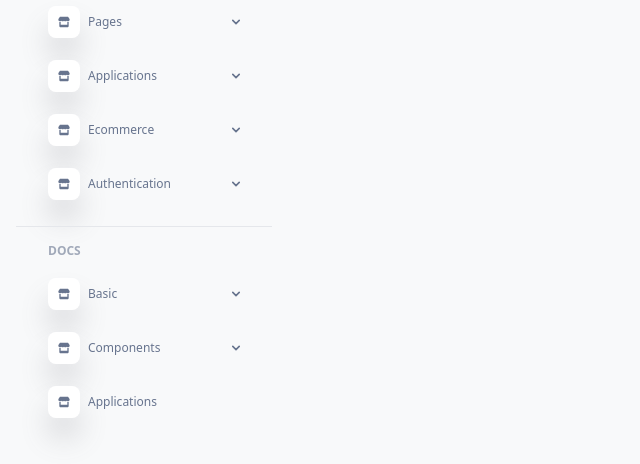
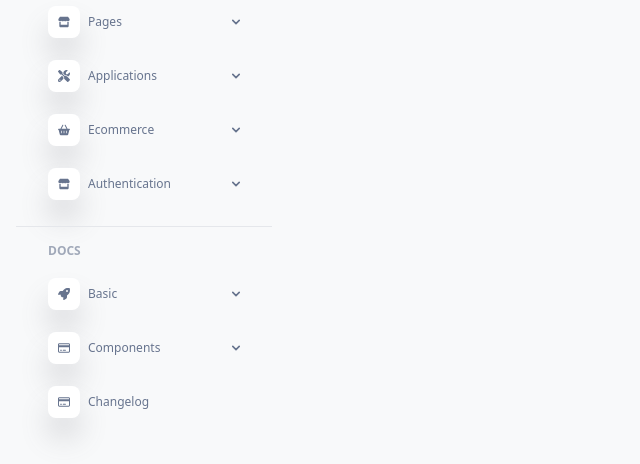
Before and after one commit to ChShehroz/SideBar-React, a React (Create React App) app: page / in a window 1280 px wide. Shown: the part 212-676 px from the top of the page, without its empty margins (0-640 px from the left). Built offline with nearby package versions, Linux system fonts and the light colour scheme.

Commit message:
add Icon

```diff
--- a/src/Components/SideBar/SideBar.tsx
+++ b/src/Components/SideBar/SideBar.tsx
@@ -1,12 +1,19 @@
 import React from "react";
 import logo from "../../Assest/Images/logo-ct-dark.png";
 import { FontAwesomeIcon } from "@fortawesome/react-fontawesome";
-import { faAngleDown, faStore } from "@fortawesome/free-solid-svg-icons";
+import {
+  faAngleDown,
+  faBasketShopping,
+  faRocket,
+  faScrewdriverWrench,
+  faStore,
+} from "@fortawesome/free-solid-svg-icons";
 import "../../Assest/Style/Index.css";
+import { faCreditCard } from "@fortawesome/free-regular-svg-icons";
 
 const SideBar = () => {
   return (
-    <aside className="fixed w-64 bg-[#e5e9ed] mt-4 mr-0 mb-4 ml-4 bg-transparent rounded-2xl overflow overscroll-y-auto">
+    <aside className=" w-64 bg-[#e5e9ed] mt-4 mr-0 mb-4 ml-4 bg-transparent rounded-2xl ">
       <div className="h-20 px-8 py-6">
         <a className="flex items-center">
           <img className="max-h-8" src={logo} alt="main-logo" />
@@ -83,7 +90,10 @@ const SideBar = () => {
               className="flex items-center w-full whitespace-nowrap px-4 py-2.5 mx-4 my-0"
             >
               <div className="w-8 h-8 flex bg-white rounded-lg justify-center items-center mr-2 boxShadow">
-                <FontAwesomeIcon className="h-3 w-3" icon={faStore} />
+                <FontAwesomeIcon
+                  className="h-3 w-3"
+                  icon={faScrewdriverWrench}
+                />
               </div>
 
               <span className="text-xs text-[#67748e] font-medium leading-6">
@@ -114,7 +124,7 @@ const SideBar = () => {
               className="flex items-center w-full whitespace-nowrap px-4 py-2.5 mx-4 my-0"
             >
               <div className="w-8 h-8 flex bg-white rounded-lg justify-center items-center mr-2 boxShadow">
-                <FontAwesomeIcon className="h-3 w-3" icon={faStore} />
+                <FontAwesomeIcon className="h-3 w-3" icon={faBasketShopping} />
               </div>
 
               <span className="text-xs text-[#67748e] font-medium leading-6">
@@ -182,7 +192,7 @@ const SideBar = () => {
               className="flex items-center w-full whitespace-nowrap px-4 py-2.5 mx-4 my-0"
             >
               <div className="w-8 h-8 flex bg-white rounded-lg justify-center items-center mr-2 boxShadow">
-                <FontAwesomeIcon className="h-3 w-3" icon={faStore} />
+                <FontAwesomeIcon className="h-3 w-3" icon={faRocket} />
               </div>
 
               <span className="text-xs text-[#67748e] font-medium leading-6">
@@ -213,7 +223,7 @@ const SideBar = () => {
               className="flex items-center w-full whitespace-nowrap px-4 py-2.5 mx-4 my-0"
             >
               <div className="w-8 h-8 flex bg-white rounded-lg justify-center items-center mr-2 boxShadow">
-                <FontAwesomeIcon className="h-3 w-3" icon={faStore} />
+                <FontAwesomeIcon className="h-3 w-3" icon={faCreditCard} />
               </div>
 
               <span className="text-xs text-[#67748e] font-medium leading-6">
@@ -244,11 +254,11 @@ const SideBar = () => {
               className="flex items-center w-full whitespace-nowrap px-4 py-2.5 mx-4 my-0"
             >
               <div className="w-8 h-8 flex bg-white rounded-lg justify-center items-center mr-2 boxShadow">
-                <FontAwesomeIcon className="h-3 w-3" icon={faStore} />
+                <FontAwesomeIcon className="h-3 w-3" icon={faCreditCard} />
               </div>
 
               <span className="text-xs text-[#67748e] font-medium leading-6">
-                Applications
+                Changelog
               </span>
             </button>
           </li>
```
